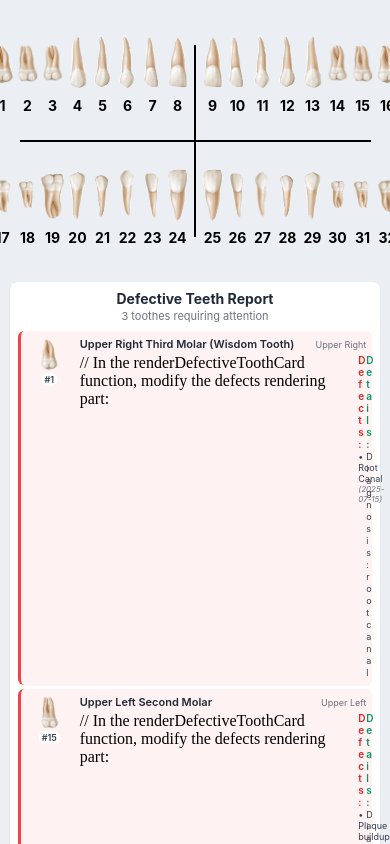
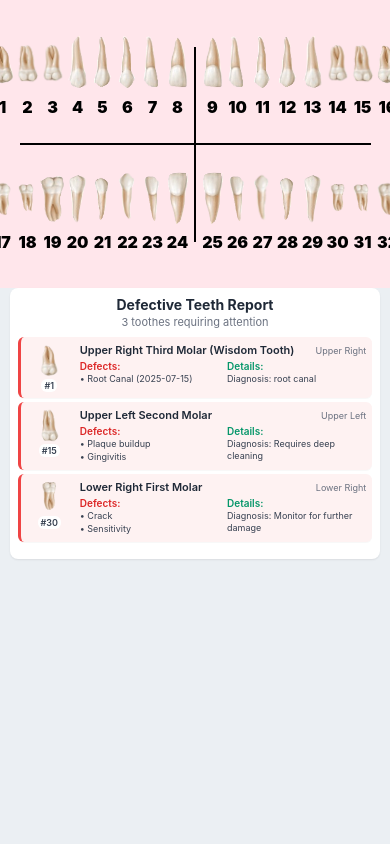
Before and after one commit to jophinbabu/tooth-chart, a React Native app: screen / in a window 390 px wide. Built offline with nearby package versions, Linux system fonts and the light colour scheme.

Commit message:
fixed bg color

```diff
--- a/App.js
+++ b/App.js
@@ -112,6 +112,7 @@ const styles = StyleSheet.create({
     alignItems: 'center',
     justifyContent: 'center',
     paddingVertical: 20,
+    backgroundColor: '#ffe6eb',
   },
   archScrollContainer: {
     flexDirection: 'row',
--- a/components/DefectiveTeethComponent.js
+++ b/components/DefectiveTeethComponent.js
@@ -37,25 +37,24 @@ const DefectiveTeethComponent = ({ teethData }) => {
           </View>
 
           <View style={styles.contentRow}>
-// In the renderDefectiveToothCard function, modify the defects rendering part:
+
 {tooth.defect && tooth.defect.length > 0 && (
   <View style={styles.defectsContainer}>
     <Text style={styles.defectsTitle}>Defects:</Text>
     <View style={styles.defectsList}>
      {tooth.defect.map((defect, index) => {
-        // Handle both string and object defect types
-        const defectText = typeof defect === 'string' ? defect : defect.type;
+  const defectText = typeof defect === 'string' ? defect : String(defect?.type || '');
   const defectDate = typeof defect === 'object' ? defect.date : null;
 
   return (
-          <View key={index} style={styles.defectItem}>
-            <Text style={styles.defectText}>• {defectText}</Text>
-            {defectDate && (
-              <Text style={styles.defectDate}>({defectDate})</Text>
-            )}
+    <View key={`${defectText}_${index}`} style={styles.defectItem}>
+      <Text style={styles.defectText}>
+        • {defectText} {defectDate ? `(${defectDate})` : ''}
+      </Text>
     </View>
   );
 })}
+
     </View>
   </View>
 )}
--- a/components/ToothCard.js
+++ b/components/ToothCard.js
@@ -24,7 +24,7 @@ const styles = StyleSheet.create({
     marginVertical: 1,
     alignItems: 'center',
     justifyContent: 'center',
-
+     backgroundColor: '#ffe6eb',
   },
   image: {
     width: 25,
@@ -32,8 +32,8 @@ const styles = StyleSheet.create({
     marginBottom: 6,
   },
   id: {
-    fontWeight: 'bold',
-    fontSize: 14,
+    fontWeight: '900',
+    fontSize: 16,
   },
 });
 
```
Lines whose indentation alone changed are shown as unchanged.
